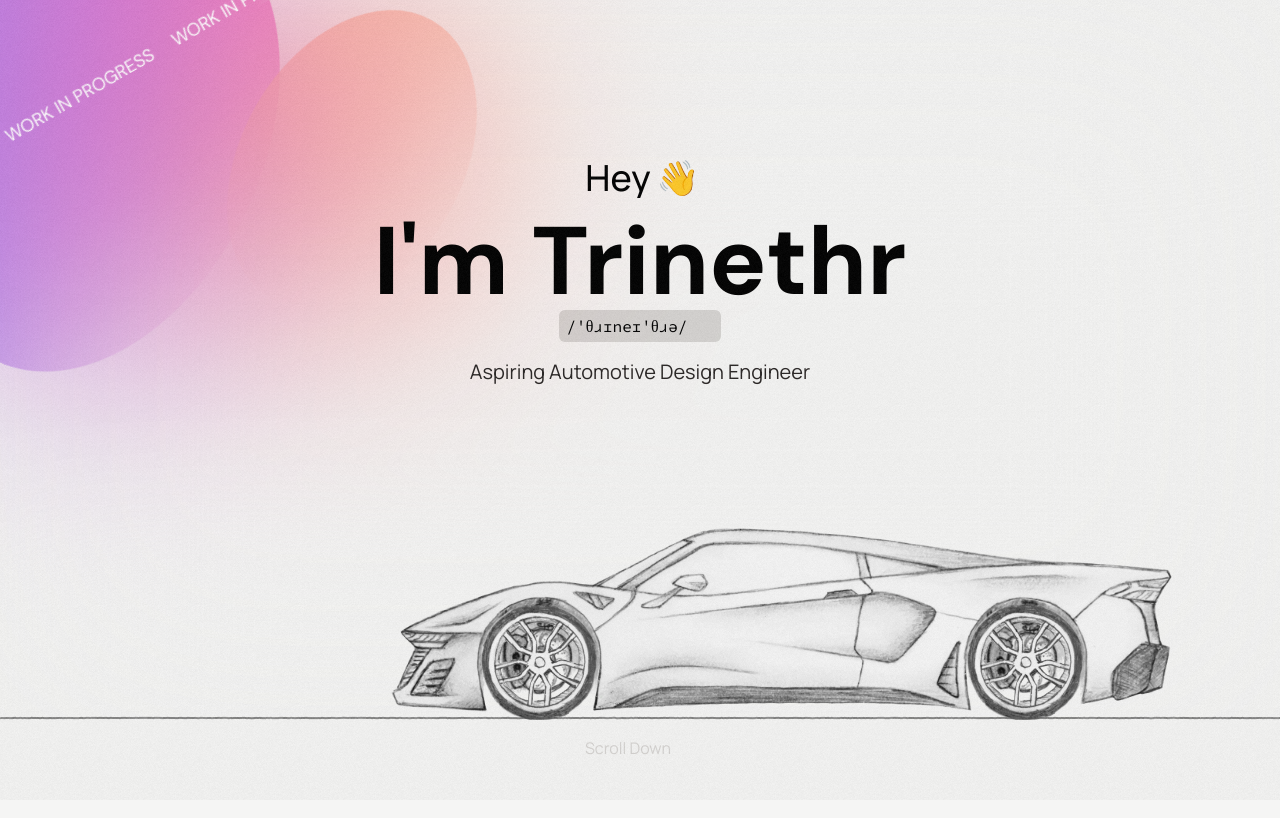
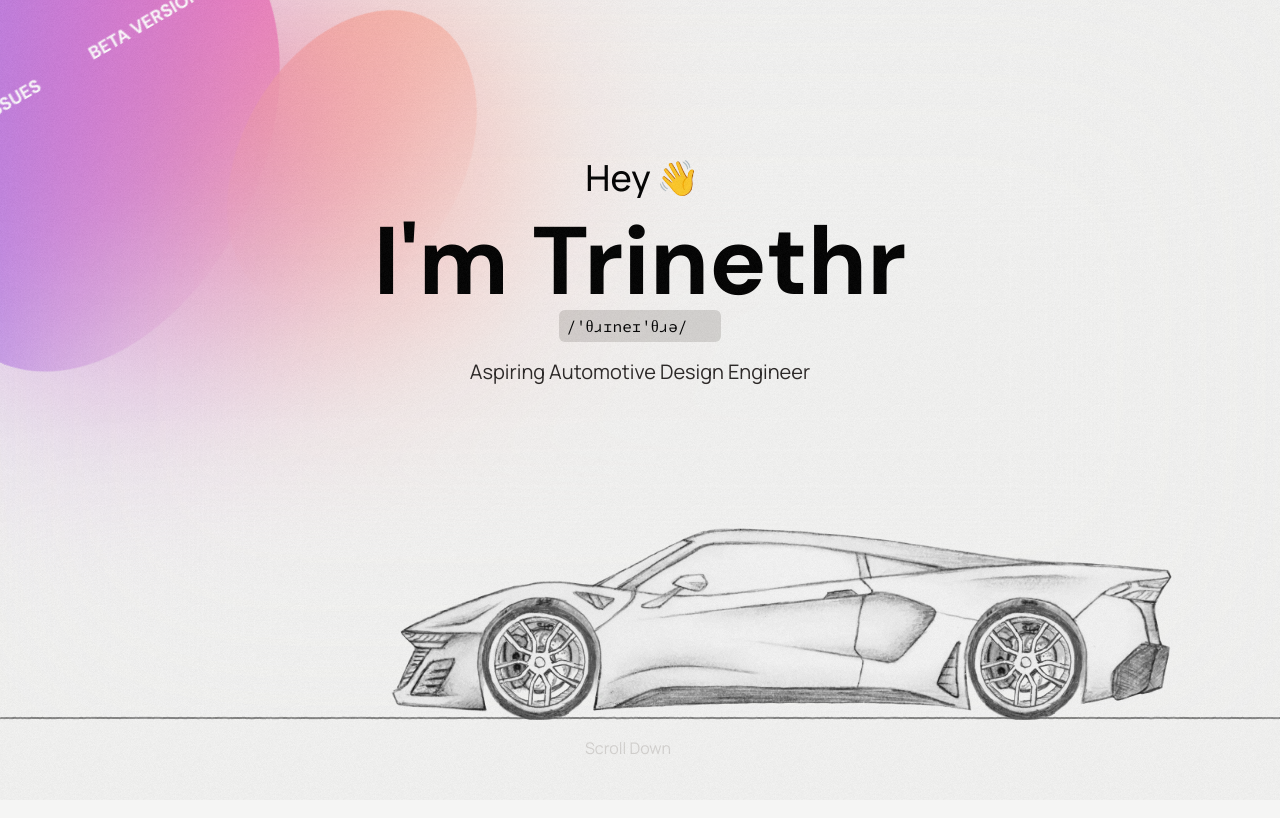
Before and after one commit to brinterwastaken/brinterwastaken.github.io, a Vue app: page / in a window 1280 px wide. Shown: the top 818 px of the page. Built offline with nearby package versions, Linux system fonts and the light colour scheme; some icons are missing.

Commit message:
updated wip banner

```diff
--- a/src/components/small/WipBanner.vue
+++ b/src/components/small/WipBanner.vue
@@ -1,10 +1,10 @@
 <template>
-  <div class="hazardTape font-alt">
+  <div class="hazardTape font-alt font-bold">
     <div class="flex items-center">
-      <span>Work In Progress</span>
-      <span>Work In Progress</span>
-      <span>Work In Progress</span>
-      <span>Work In Progress</span>
+      <span>BETA Version</span>
+      <span>Report Issues</span>
+      <span>BETA Version</span>
+      <span>Report Issues</span>
     </div>
   </div>
 </template>
@@ -13,7 +13,7 @@
 @reference "tailwindcss";
 
 .hazardTape {
-  @apply fixed -top-32 md:-top-24 -left-48 md:-left-40 h-6 flex items-center w-max mt-24 -rotate-30 backdrop-blur-sm text-white;
+  @apply fixed -top-36 md:-top-28 -left-48 md:-left-48 h-6 flex items-center w-max mt-24 -rotate-30 backdrop-blur-sm text-white;
   background: repeating-linear-gradient(
     -45deg,
     color-mix(in srgb, var(--color-amber-500) 60%, transparent),
@@ -37,7 +37,7 @@
     translate: 0 0;
   }
   100% {
-    translate: -25% 0;
+    translate: -50% 0;
   }
 }
 </style>
```
